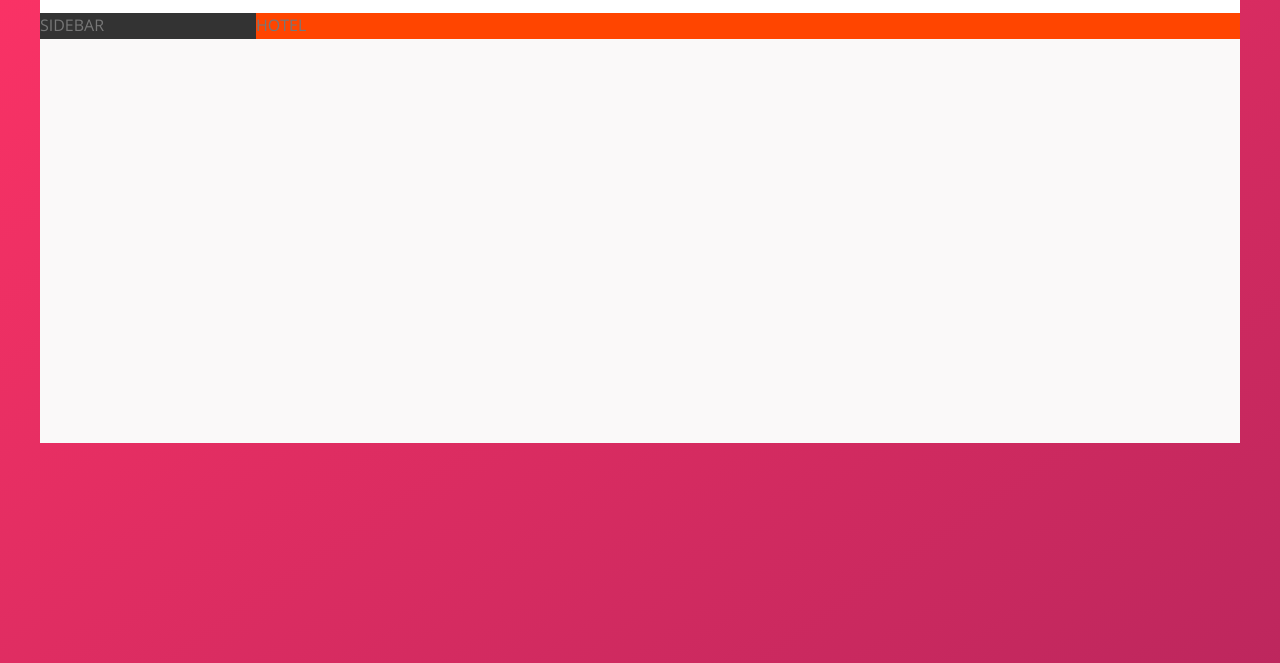
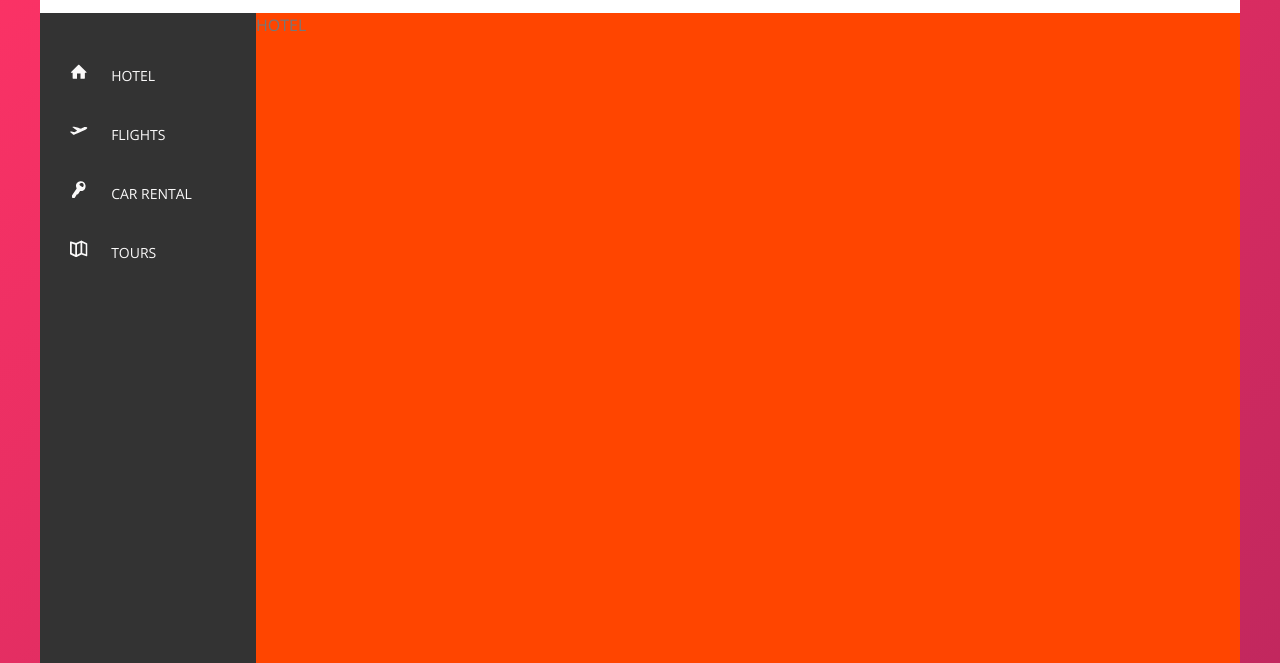
Before and after one commit to MilGard91/trillo, a website: page index.html in a window 1280 px wide. Shown: the part 137-800 px from the top of the page. Drawn offline with nearby package versions, Linux system fonts and the light colour scheme.

Commit message:
sidebar finished

```diff
--- a/index.html
+++ b/index.html
@@ -44,7 +44,45 @@
                 </nav>
             </header>
             <div class="content">
-                <nav class="sidebar">SIDEBAR</nav>
+                <nav class="sidebar">
+                    <ul class="side-nav">
+                        <li class="side-nav__item">
+                            <a href="" class="side-nav__link">
+                                <svg class="side-nav__icon">
+                                    <use xlink:href="img/sprite.svg#icon-home"></use>
+                                </svg>
+                                <span>hotel</span>
+                            </a>
+                        </li>
+                        <li class="side-nav__item">
+                            <a href="" class="side-nav__link">
+                                <svg class="side-nav__icon">
+                                    <use xlink:href="img/sprite.svg#icon-aircraft-take-off"></use>
+                                </svg>
+                                <span>Flights</span>
+                            </a>
+                        </li>
+                        <li class="side-nav__item">
+                            <a href="" class="side-nav__link">
+                                <svg class="side-nav__icon">
+                                    <use xlink:href="img/sprite.svg#icon-key"></use>
+                                </svg>
+                                <span>Car rental</span>
+                            </a>
+                        </li>
+                        <li class="side-nav__item">
+                            <a href="" class="side-nav__link">
+                                <svg class="side-nav__icon">
+                                    <use xlink:href="img/sprite.svg#icon-map"></use>
+                                </svg>
+                                <span>Tours</span>
+                            </a>
+                        </li>
+                    </ul>
+                    <div class="legal">
+                        &copy; 2017 by trillo. All rights reserved.
+                    </div>
+                </nav>
                 <main class="hotel-view">HOTEL</main>
             </div>
         </div>
--- a/sass/_components.scss
+++ b/sass/_components.scss
@@ -119,3 +119,71 @@
     }
 
 }
+
+///////////////////////////////////////
+//SIDEBAR
+.side-nav {
+    list-style: none;
+    font-size: 1.4rem;
+    margin-top: 3.5rem;
+
+    &__item{
+    position: relative;
+    &:not(:last-child) {
+        margin-bottom: .5rem;
+        }
+    }
+
+    &__item::before {
+        content: "";
+        position: absolute;
+        top: 0;
+        left: 0;
+        width: 3px;
+        height: 100%;
+        background-color: var(--color-primary);
+        transform: scaleY(0);
+        transition: transform .2s,
+                    width .4s cubic-bezier(1,0,0,1) .2s,
+                    background-color .1s;
+    }
+
+    &__item:hover::before,
+    &__item--active::before {
+        transform: scaleY(1);
+        width: 100%;
+    }
+
+    &__item:active::before {
+        background-color: var(--color-primary-light);
+    }
+
+
+    &__link:link,
+    &__link:visited{
+        text-decoration: none;
+        color: var(--color-grey-light-1);
+        display: flex;
+        align-items: center;
+        text-transform: uppercase;
+        display: block;
+        padding: 1.5rem 3rem;
+        position: relative;
+        z-index: 10;
+
+    }
+
+    &__icon{
+        height: 1.75rem;
+        width: 1.75rem;
+        fill: currentColor;
+        margin-right: 2rem;
+    }
+}
+
+.legal{
+    font-size: 1.3rem;
+    color: var(--color-grey-light-4);
+    text-align: center;
+    padding: 2.5rem;
+}
--- a/sass/_layout.scss
+++ b/sass/_layout.scss
@@ -25,11 +25,16 @@
     background-color: var(--color-grey-dark-1);
 
     flex: 0 0 18%;
+
+    display: flex;
+    flex-direction: column;
+    justify-content: space-between;
 }
 
 .hotel-view {
     background-color: orangered;
 
     flex:1;
+    height: 80rem;
 
 }
```
Also changed, not shown: css/style.css.
